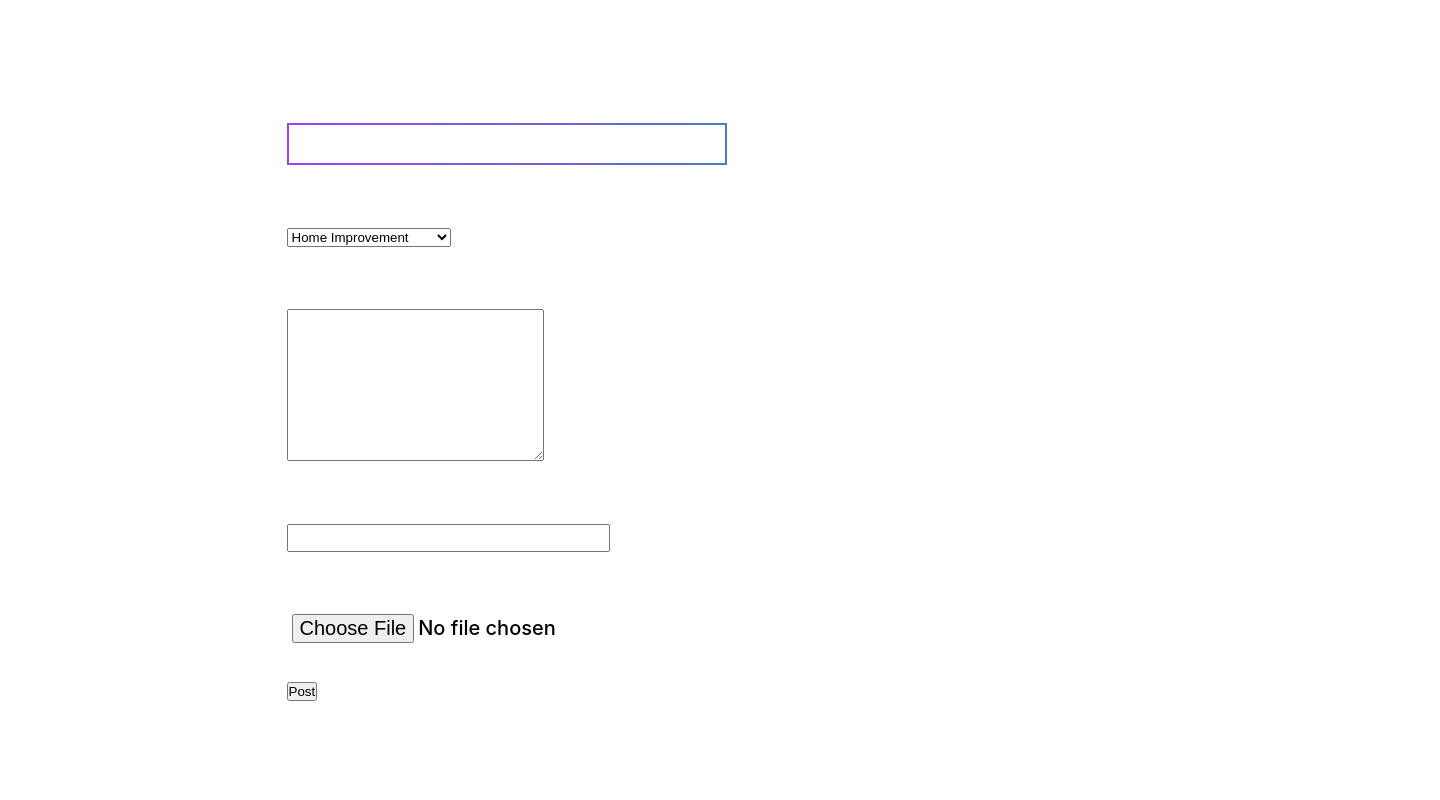
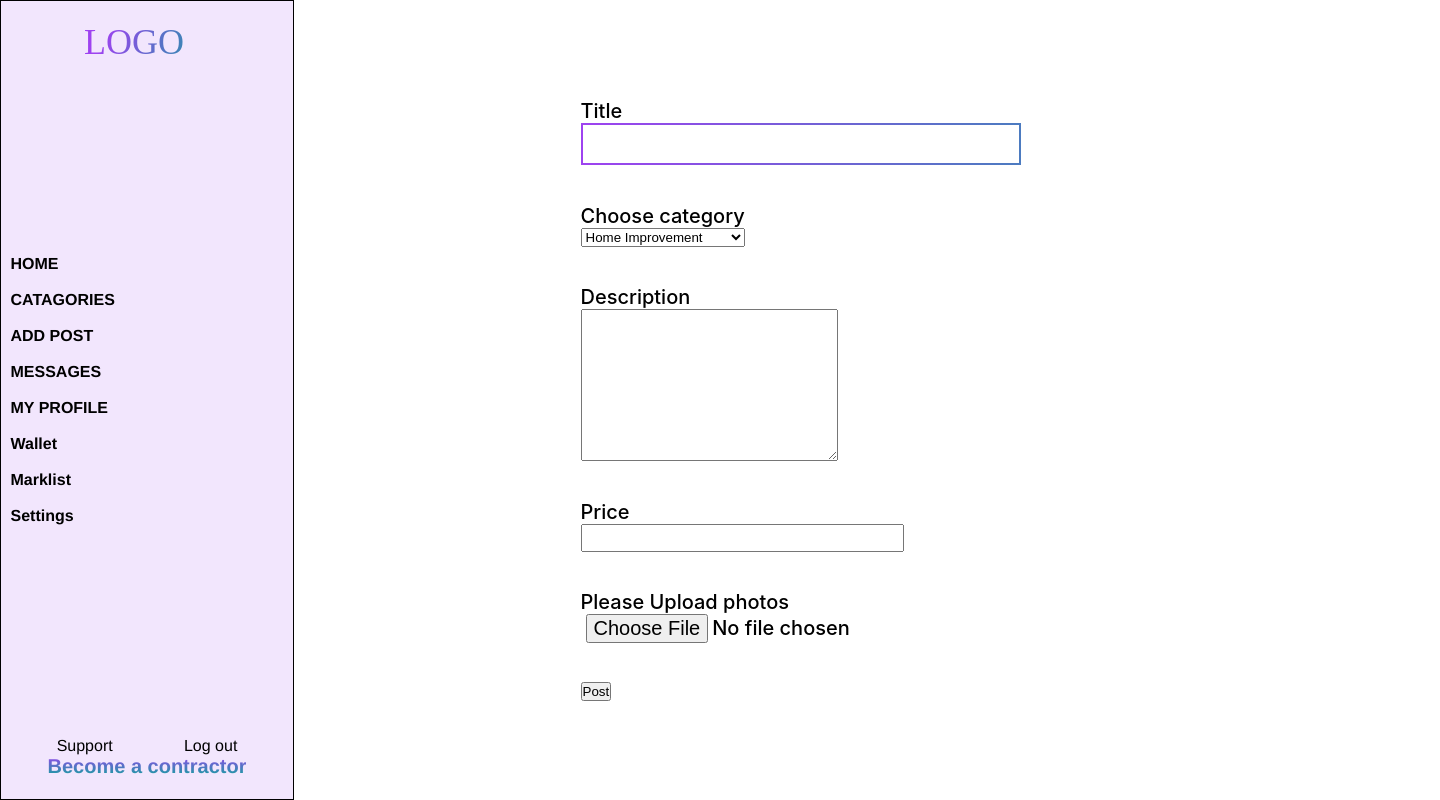
Before and after one commit to Gangarig/Whaiky, a React (Vite) app in the folder whaiky/: page /addpost in a window 1280 px wide. Shown: the whole page, 1440 px wide, since content can reach past the window. Built offline with nearby package versions, Linux system fonts and the light colour scheme; no server answers; sample sign-in values are in the browser's storage.

Commit message:
created multiple pages to organize for better ui

```diff
--- a/whaiky/src/App.jsx
+++ b/whaiky/src/App.jsx
@@ -8,6 +8,12 @@ import { AuthContext } from './context/AuthContext.jsx';
 import ChatInterface from './pages/ChatInterface';
 import AddPost from './components/post/AddPost';
 import Posts from './components/post/Posts';
+import AddPostPage from './pages/AddPostPage';
+import CatagoriesPage from './pages/CatagoriesPage';
+import ProfilePage from './pages/ProfilePage';
+import SettingsPage from './pages/SettingsPage';
+import WalletPage from './pages/WalletPage';
+import MarklistPage from './pages/MarklistPage';
 
 
 function App() {
@@ -28,8 +34,12 @@ function App() {
           <Route path="chat" element={<ProtectedRoute><ChatInterface /></ProtectedRoute>} />
           <Route path="login" element={<Login />} />
           <Route path="register" element={<Register />} />
-          <Route path="addpost" element={<AddPost />} />
-          <Route path="posts" element={<Posts />} />
+          <Route path="addpost" element={<AddPostPage />} />
+          <Route path="categories" element={<CatagoriesPage />} />
+          <Route path="profile" element={<ProfilePage />} />
+          <Route path="wallet" element={<WalletPage />} />
+          <Route path="marklist" element={<MarklistPage />} />
+          <Route path="settings" element={<SettingsPage />} />
         </Route>
       </Routes>
     </BrowserRouter>
--- a/whaiky/src/components/Navbar.jsx
+++ b/whaiky/src/components/Navbar.jsx
@@ -13,17 +13,14 @@ const Navbar = () => {
       <div className='navWrapper'>
         <div className="logo">LOGO</div>
         <ul className='navItems'>
-          <li className='navItem'>
-            HOME
-          </li>
-          <li className='navItem'>CATAGORIES</li>
-          <li className='navItem'><Link to='/addpost'> ADD POST</Link></li>
-          <li className='navItem'><Link to='/posts'> POST</Link></li>
-          <li  className='navItem'>MESSAGES</li>
-          <li className='navItem'>MY PROFILE</li>
-          <li className='navItem'>Wallet</li>
-          <li className='navItem'>Marklist</li>
-          <li className='navItem'>Settings</li>
+          <li onClick={() => navigate('/')} className='navItem'>HOME</li>
+          <li className='navItem' onClick={() => navigate('/categories')}>CATAGORIES</li>
+          <li onClick={() => navigate('/addpost')} className='navItem'>ADD POST</li>
+          <li  onClick={() => navigate('/chat')} className='navItem'>MESSAGES</li>
+          <li onClick={() => navigate('/profile')} className='navItem'>MY PROFILE</li>
+          <li onClick={() => navigate('/wallet')} className='navItem'>Wallet</li>
+          <li onClick={() => navigate('/marklist')} className='navItem'>Marklist</li>
+          <li onClick={() => navigate('/settings')} className='navItem'>Settings</li>
         </ul>
         <div className='navFooter'>
           <div className='navFooterBox'>
--- /dev/null
+++ b/whaiky/src/pages/AddPostPage.jsx
@@ -0,0 +1,15 @@
+import React from 'react'
+import AddPost from '../components/post/AddPost'
+import Navbar from '../components/Navbar'
+const AddPostPage = () => {
+  return (
+    <>
+    <Navbar/>
+    <div className='paddingFromNav'>
+      <AddPost/>
+    </div>
+    </>
+  )
+}
+
+export default AddPostPage
--- /dev/null
+++ b/whaiky/src/pages/CatagoriesPage.jsx
@@ -0,0 +1,16 @@
+import React from 'react'
+import Navbar from '../components/Navbar'
+
+
+const CatagoriesPage = () => {
+  return (
+    <>
+    <Navbar/>
+    <div className='paddingFromNav'>
+
+    </div>
+    </>
+  )
+}
+
+export default CatagoriesPage
--- a/whaiky/src/pages/Home.jsx
+++ b/whaiky/src/pages/Home.jsx
@@ -12,10 +12,9 @@ import '../style.scss';
 const Home = () => {
   return (
     <div className='homePage'>
-    <Posts/>
-    {/* <AddPost/> */}
-    <Navbar/>
-    <Profile/>
+      <Navbar/>
+      <Profile/>
+      <Posts/>
     </div>
   )
 }
--- /dev/null
+++ b/whaiky/src/pages/MarklistPage.jsx
@@ -0,0 +1,16 @@
+import React from 'react'
+import Navbar from '../components/Navbar'
+
+
+const MarklistPage = () => {
+  return (
+    <>
+    <Navbar/>
+      <div className='paddingFromNav'>
+
+      </div>
+    </>
+  )
+}
+
+export default MarklistPage
--- /dev/null
+++ b/whaiky/src/pages/ProfilePage.jsx
@@ -0,0 +1,16 @@
+import React from 'react'
+import Navbar from '../components/Navbar'
+
+
+const ProfilePage = () => {
+  return (
+    <>
+      <Navbar/>
+      <div className='paddingFromNav'>
+
+      </div>
+    </>
+  )
+}
+
+export default ProfilePage
--- /dev/null
+++ b/whaiky/src/pages/SettingsPage.jsx
@@ -0,0 +1,15 @@
+import React from 'react'
+import Navbar from '../components/Navbar'
+
+const SettingsPage = () => {
+  return (
+    <>
+      <Navbar/>
+      <div className='paddingFromNav'>
+
+      </div>
+    </>
+  )
+}
+
+export default SettingsPage
--- /dev/null
+++ b/whaiky/src/pages/WalletPage.jsx
@@ -0,0 +1,16 @@
+import React from 'react'
+import Navbar from '../components/Navbar'
+
+
+const Wallet = () => {
+  return (
+    <>
+      <Navbar/>
+      <div className='paddingFromNav'>
+
+      </div>
+    </>
+  )
+}
+
+export default Wallet
--- a/whaiky/src/partials/_postForm.scss
+++ b/whaiky/src/partials/_postForm.scss
@@ -26,7 +26,7 @@
             justify-content: space-around;
             align-items: flex-start;
             label {
-                color: white;
+                color: var(--text--primary);
                 font-family: Inter;
                 font-size: 20px;
                 font-style: normal;
--- a/whaiky/src/style.scss
+++ b/whaiky/src/style.scss
@@ -98,6 +98,9 @@
   align-items: center;
 }
 
+.paddingFromNav {
+  padding-left: 294px;
+}
 
 
 
```
